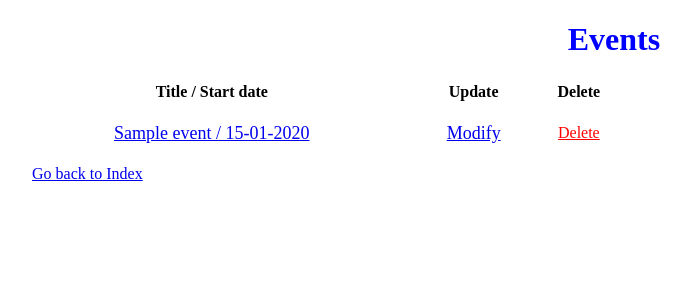
After one commit to alesualam/Gymkana-formacion-Django, a Django app: a page that uses myapp/templates/myapp/e_list.html in a window 1280 px wide. The commit adds this page. Shown: the top 300 px of the page, without its empty margins (26-717 px from the left). Run offline with Django 3.2, Linux system fonts and the light colour scheme; tables that the repository leaves empty hold one stand-in row (values such as "Sample post").

Commit message:
EVENTS-List-Detail

```diff
--- a/myapp/forms.py
+++ b/myapp/forms.py
@@ -25,7 +25,7 @@ class PostForm(forms.ModelForm):
             else:
                 return image
 
-class C_Event(forms.ModelForm):
+class EventForm(forms.ModelForm):
 
     start_date = DateTimeField(widget=forms.DateInput(format='%d/%m/%Y'), input_formats=["%d/%m/%Y"])
     end_date = DateTimeField(widget=forms.DateInput(format='%d/%m/%Y'), input_formats=["%d/%m/%Y"])
--- /dev/null
+++ b/myapp/templates/myapp/e_list.html
@@ -0,0 +1,32 @@
+{% extends 'myapp/base.html' %}
+
+{% block title %}
+	<title>Events List</title>
+{% endblock title %}
+
+{% block content %}
+	<h1>Events</h1>
+	<div class="list">
+	{% if events_list %}
+		<table style="width:50%">
+			<tr>
+				<th>Title / Start date</th>
+				<th>Update</th>
+				<th>Delete</th>
+			</tr>
+			{% for i in events_list %}
+				<tr>
+					<td align="center"><a href="{% url 'myapp:events_detail' i.id %}"><p>{{ i.title }} / {{ i.start_date|date:'d-m-Y' }}</p></a></td>
+					<td align="center"><a href="{% url 'myapp:new_update' i.id %}"><p>Modify</p></a></td>
+					<td align="center"><a style="color:red" href="{% url 'myapp:new_delete' i.id %}" onclick="return confirm('Are you sure?')">Delete</a></td>
+				</tr>
+			{% endfor %}
+		</table>
+	{% else %}
+		<p>The list is empty</p>
+	{% endif %}
+	<div class="back">
+		<a href="{% url 'myapp:index' %}">Go back to Index</a>
+	</div>
+	</div>
+{% endblock content %}
--- a/myapp/urls.py
+++ b/myapp/urls.py
@@ -11,5 +11,7 @@ urlpatterns = [
     url(r'^v1/news/(?P<new_id>\d+)/$', views.new_detail, name='new_detail'),
     url(r'^v1/news/update/(?P<new_id>\d+)/$', views.new_update, name='new_update'),
     url(r'^v1/news/delete/(?P<new_id>\d+)/$', views.new_delete, name='new_delete'),
-    url(r'^v2/events/create/$', views.CreateEvent.as_view(), name='event_create')
+    url(r'^v2/events/create/$', views.CreateEvent.as_view(), name='event_create'),
+    url(r'^v2/events/$', views.EventsList.as_view(), name='events_list'),
+	url(r'^v2/events/(?P<pk>\d+)/$', views.EventDetail.as_view(), name='events_detail')
 ]
--- a/myapp/views.py
+++ b/myapp/views.py
@@ -1,15 +1,17 @@
 from __future__ import unicode_literals
 
-from django.http import HttpResponse, Http404
+from django.http import Http404
 
 from django.shortcuts import render, redirect
 
 from django.conf import settings
 
-from .forms import PostForm, C_Event
+from .forms import PostForm, EventForm
 
 from .models import Event, New
-from django.views import View
+from django.views.generic.edit import CreateView
+from django.views.generic import ListView, DetailView
+from django.core.urlresolvers import reverse_lazy
 
 
 # Create your views here.
@@ -83,7 +85,7 @@ def new_update(request, new_id):
 def new_delete(request, new_id):
 
     try:
-        new = New.objects.get(pk=new_id)
+        New.objects.get(pk=new_id)
     except New.DoesNotExist:
         raise Http404("Can't get new")
 
@@ -98,18 +100,21 @@ def new_delete(request, new_id):
 
     return render(request, 'myapp/list.html', context)
 
-class CreateEvent(View):
-    form_class = C_Event
+
+class CreateEvent(CreateView):
+    form_class = EventForm
+    model = Event
     template_name = 'myapp/create.html'
+    success_url = reverse_lazy('myapp:index')
 
-    def get(self, request, *args, **kwargs):
-        form = self.form_class()
-        return render(request, self.template_name, {'form': form})
 
-    def post(self, request, *args, **kwargs):
-        form = self.form_class(request.POST)
-        if form.is_valid():
-            form.save()
-            return redirect('myapp:index')
+class EventsList(ListView):
+    model = Event
+    context_object_name = 'events_list'
+    template_name = 'myapp/e_list.html'
 
-        return render(request, self.template_name, {'form': form})
+
+class EventDetail(DetailView):
+    model = Event
+    context_object_name = 'event'
+    template_name = 'myapp/e_detail.html'
```
Also changed, not shown: myapp/templates/myapp/e_detail.html (added, +18 -0 lines), myapp/templates/myapp/index.html (+5 -4 lines).
